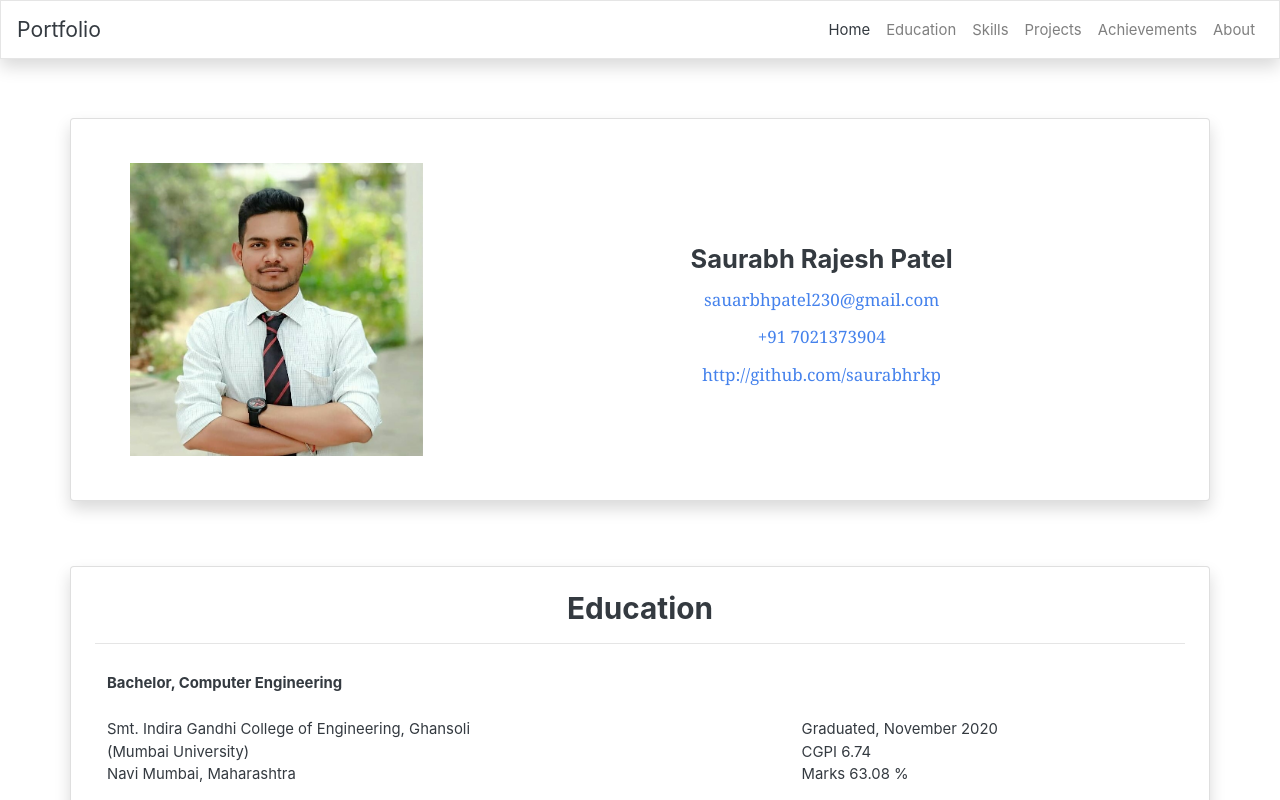
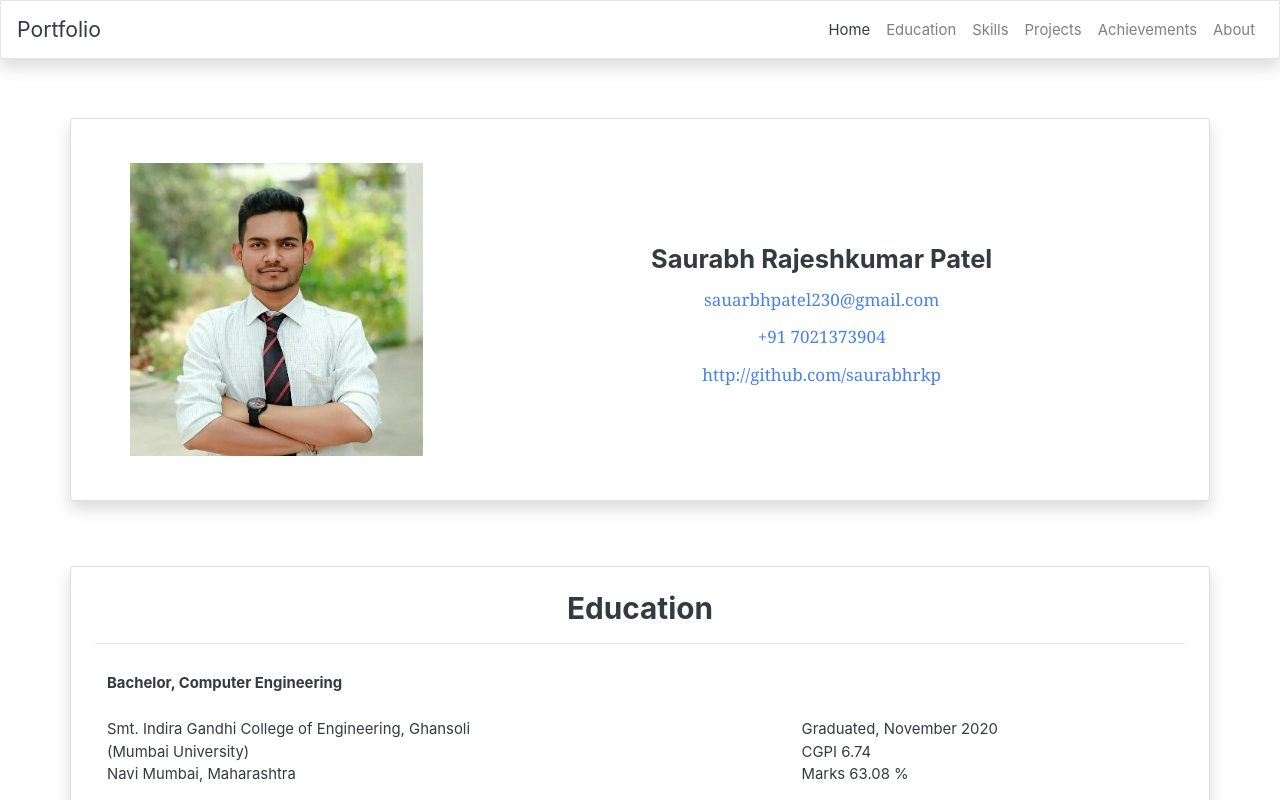
Before and after one commit to Saurabhrkp/portfolio, a React (Create React App) app: page / in a window 1280 px wide. Shown: the top 800 px of the page. Built offline with nearby package versions, Linux system fonts and the light colour scheme.

Commit message:
Updated Name

```diff
--- a/src/components/Header.js
+++ b/src/components/Header.js
@@ -10,7 +10,7 @@ const Header = () => {
             <img src={Photo} alt='Me' className='card-body img-fluid col' />
           </div>
           <div className='col-sm-10 col-md-6 col-lg-8 my-auto text-center'>
-            <h4 className='card-title pt-4'>Saurabh Rajesh Patel</h4>
+            <h4 className='card-title pt-4'>Saurabh Rajeshkumar Patel</h4>
             <div>
               <a href='mailto:sauarbhpatel230@gmail.com'>
                 <p className='card-title '>sauarbhpatel230@gmail.com</p>
```
